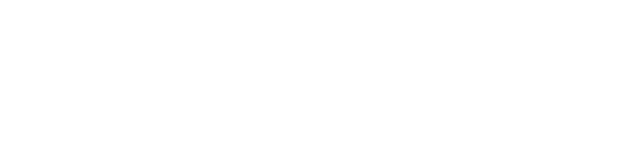
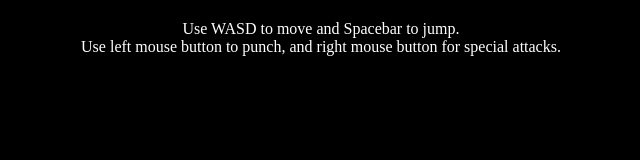
Before and after one commit to omarkmu/lefty-lucy, a website: page public/index.html in a window 1280 px wide. Shown: the whole page, without its empty margins (319-959 px from the left). Drawn offline with Linux system fonts and the light colour scheme.

Commit message:
Add instructions, update CSS

```diff
--- a/public/index.html
+++ b/public/index.html
@@ -5,5 +5,10 @@
     </head>
     <body>
         <script type="application/javascript" src="/main.js"></script>
+        <div id="game-container"></div>
+        <div class="controls">
+            Use WASD to move and Spacebar to jump.<br>
+            Use left mouse button to punch, and right mouse button for special attacks.
+        </div>
     </body>
 </html>
--- a/public/main.css
+++ b/public/main.css
@@ -1,4 +1,16 @@
+body {
+    background-color: black;
+    color: white;
+}
+
+
 canvas {
     display: block;
     margin: auto;
 }
+
+div.controls {
+    margin: auto;
+    text-align: center;
+    margin-top: 20px;
+}
--- a/src/main.ts
+++ b/src/main.ts
@@ -20,6 +20,7 @@ new Phaser.Game({
     type: Phaser.AUTO,
     width: CANVAS_WIDTH,
     height: CANVAS_HEIGHT,
+    parent: 'game-container',
     scene: [
         LoadingScreen,
         MainMenuScene,
```
